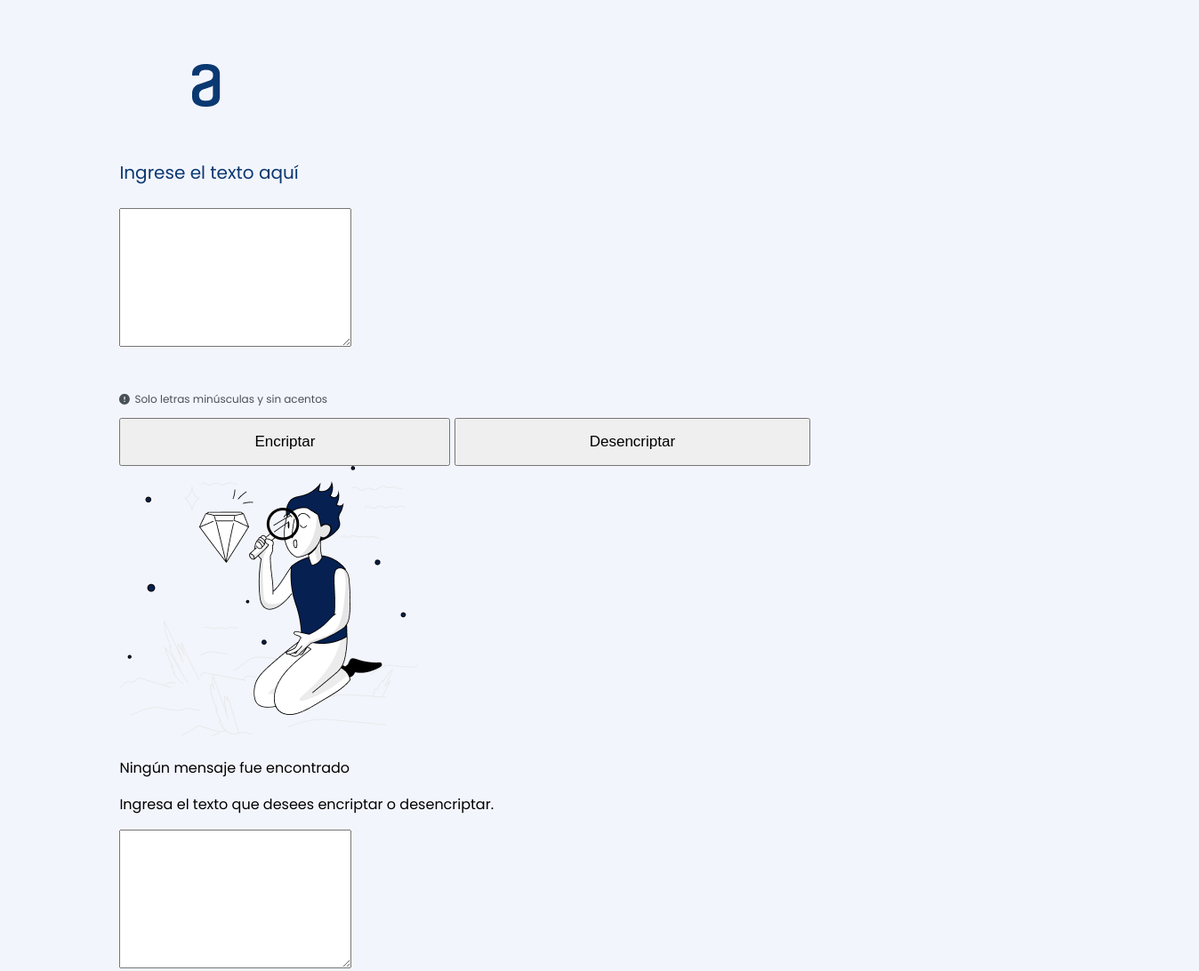
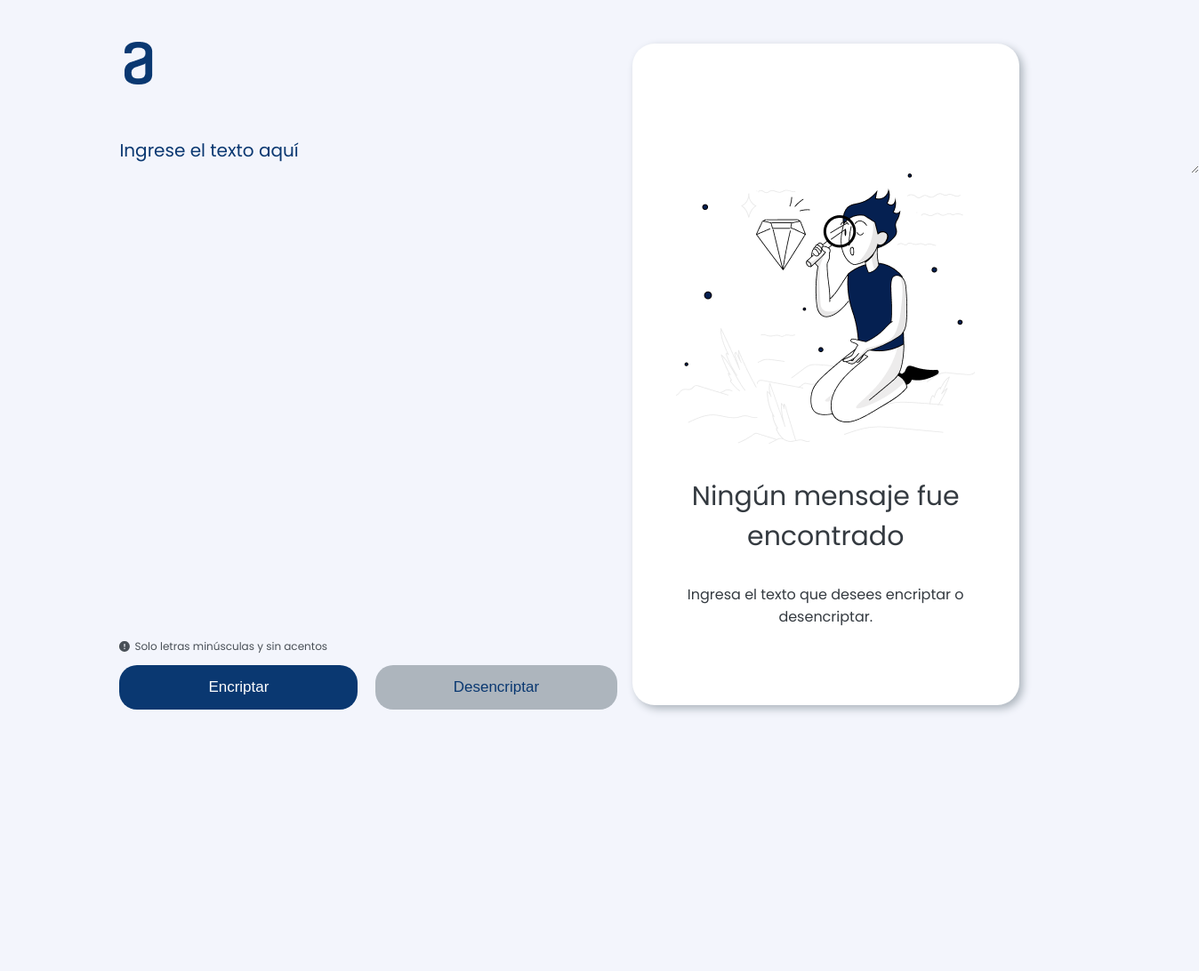
Before and after one commit to AleoshGG/Alura-Encriptador, a plain HTML site: page index.html in a window 1280 px wide. Shown: the whole page at 89% size, 1348 px wide, since content can reach past the window. After the commit the page ends 873 px from the top, so only its background shows below. Drawn offline with Linux system fonts and the light colour scheme.

Commit message:
Maquetado terminado DESK

```diff
--- a/index.html
+++ b/index.html
@@ -17,25 +17,25 @@
 
         <div class="entrada">
             <form>
-                <label for="textoEntrada">Ingrese el texto aquí</label>
-                <textarea name="textoEntrada" id="textoEntrada" cols="30" rows="10"></textarea>
+                <textarea placeholder="Ingrese el texto aquí" name="textoEntrada" id="textoEntrada" cols="49" rows="17"></textarea>
             </form>
 
             <section id="acciones">
                 <p class="advertencia"><svg xmlns="http://www.w3.org/2000/svg" width="1em" height="1em" viewBox="0 0 20 20"><path fill="currentColor" d="M2.93 17.07A10 10 0 1 1 17.07 2.93A10 10 0 0 1 2.93 17.07M9 5v6h2V5zm0 8v2h2v-2z"/></svg> Solo letras minúsculas y sin acentos</p>
 
-                <button class="b-encriptar">Encriptar</button>
-                <button class="b-encriptar">Desencriptar</button>
+                <button id="b-encriptar">Encriptar</button>
+                <button id="b-desencriptar">Desencriptar</button>
             </section>
 
         </div>
 
-        <div>
-            <section>
+        <div class="salida">
+            <section class="rectangulo">
+                <textarea class="textoSalida
+                " name="" id="textoSalida" cols="35" rows="4" ></textarea>
                 <img src="public/Muñeco.png" alt="personaje">
-                <p>Ningún mensaje fue encontrado</p>
-                <p>Ingresa el texto que desees encriptar o desencriptar.</p>
-                <textarea name="" id="textoSalida" cols="30" rows="10" ></textarea>
+                <p class="mensaje1">Ningún mensaje fue encontrado</p>
+                <p class="mensaje">Ingresa el texto que desees encriptar o desencriptar.</p>
             </section>
         </div>
 
--- a/style.css
+++ b/style.css
@@ -1,4 +1,4 @@
-body {
+body, #textoEntrada, #textoEntrada::placeholder {
     font-family: "Poppins", sans-serif;
     font-weight: 400;
     font-style: normal;
@@ -6,21 +6,36 @@ body {
 }
 
 h1 {
-    padding: 4% 0 0 13%;
+    padding: 2% 0 0 7%;
+    width: 60%;
 }
 
 main {
     padding: 0 10%;
 }
 
-.entrada > form > label {
+.entrada {
+    width: 57%;
+    display: inline-block;
+}
+
+#textoEntrada {
     display: block;
     vertical-align: top;
     padding: 25px 0;
     font-size: 20px;
     color: #0A3871;
+    background-color: transparent;
+    border: transparent;
 }
 
+#textoEntrada:focus{
+    outline:none;
+}
+
+#textoEntrada::placeholder {
+    color: #0A3871;
+}
 
 .advertencia {
     font-size: 12px;
@@ -37,8 +52,87 @@ main {
     padding: 3% 0 0 0;
 }
 
-.b-encriptar {
-    padding: 15px 150px;
+#b-encriptar {
+    padding: 15px 100px;
     font-size: 17px;
+    border-radius: 20px;
+    margin-right: 15px;
+    background-color: #0A3871;
+    border: transparent;
+    color: white;
+}
 
+#b-encriptar:hover {
+    background: #072B61;
+    cursor: pointer;
+    transform: scale(0.9);
+    transition: 1s all;
 }
+
+#b-encriptar:active {
+    transition: 0s;
+    color: #000000;
+}
+
+#b-desencriptar {
+    padding: 15px 88px;
+    font-size: 17px;
+    border-radius: 20px;
+    background-color: 868E96;
+    border: transparent;
+    background-color:#ADB5BD;
+    color: #0A3871;
+    transition: 1.2s all;
+}
+
+#b-desencriptar:hover {
+    background: #868E96;
+    cursor: pointer;
+    transform: scale(0.9);
+}
+
+#b-desencriptar:active {
+    transition: 0s;
+    color: #000000;
+}
+
+.salida {
+    position: relative;
+    bottom: 80px;
+    float: right;
+    width: 43%;
+}
+
+.rectangulo {
+    background: white;
+    padding: 5%;
+    height: 700px;
+    text-align: center;
+    border-radius: 25px;
+    box-shadow: 4px 4px 10px #ADB5BD;
+}
+
+.mensaje1 {
+    color: #343A40;
+    font-size: 30px;
+}
+
+.mensaje {
+    color: #343A40;
+}
+
+#textoSalida {
+    border: none;
+    vertical-align: top;
+    font-size: 20px;
+    color: #495057;
+    background-color: transparent;
+    border: transparent;
+    font-family: "Poppins", sans-serif;
+    font-weight: 400;
+    font-style: normal;
+}
+
+#textoSalida:focus{
+    outline:none;
+}
```
